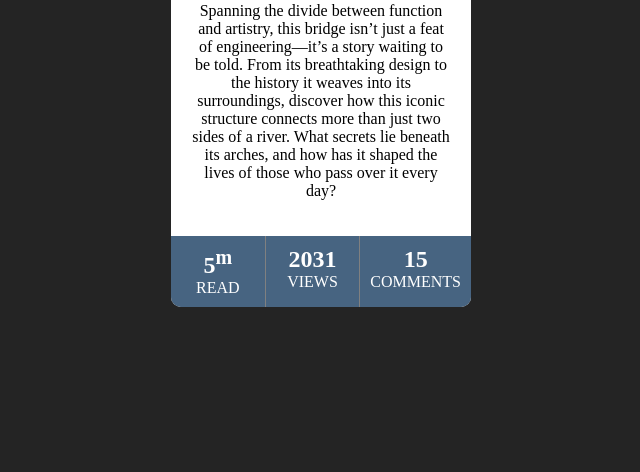
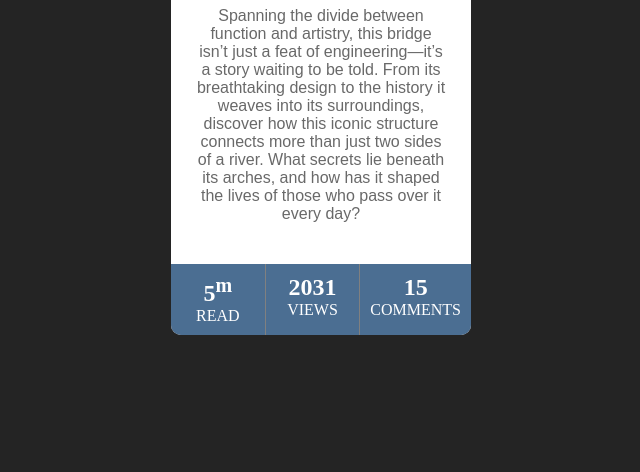
Before and after one commit to addisontjeppson/wdd130, a plain HTML site: page ICE/w09/w09.html in a window 1280 px wide. Shown: the part 328-800 px from the top of the page, without its empty margins (319-959 px from the left). Drawn offline with Linux system fonts and the light colour scheme.

Commit message:
updated w09

```diff
--- a/ICE/w09/w09.css
+++ b/ICE/w09/w09.css
@@ -34,8 +34,9 @@ body {
 
 .article-body {
     text-align: center;
-    padding: 20px;
+    padding: 25px;
     margin: 0 auto;
+    font-family: Arial, Helvetica, sans-serif;
 }
 .article-body .time-ago {
     margin-bottom: 0;
@@ -43,7 +44,9 @@ body {
 }
 .article-body .post-title {
     margin-top: 0;
-    font-family: Arial, Helvetica, sans-serif;
+}
+.article-body p {
+    color: dimgrey;
 }
 
 
@@ -59,7 +62,7 @@ body {
     text-align: center;
     color: white;
     padding: 10px;
-    background-color:rgb(71, 100, 129) ;
+    background-color:rgb(75, 110, 146) ;
 
 }
 .post-stats h2, .post-stats p {
```
